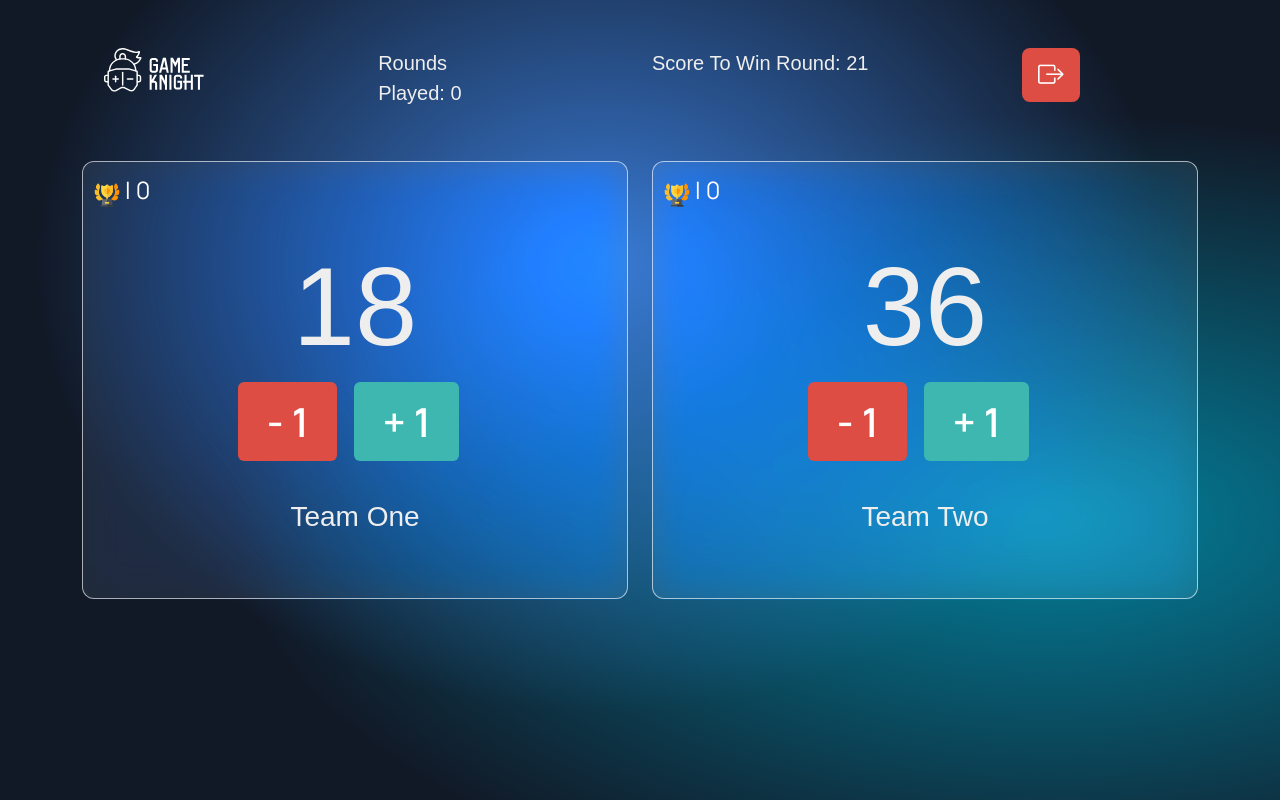
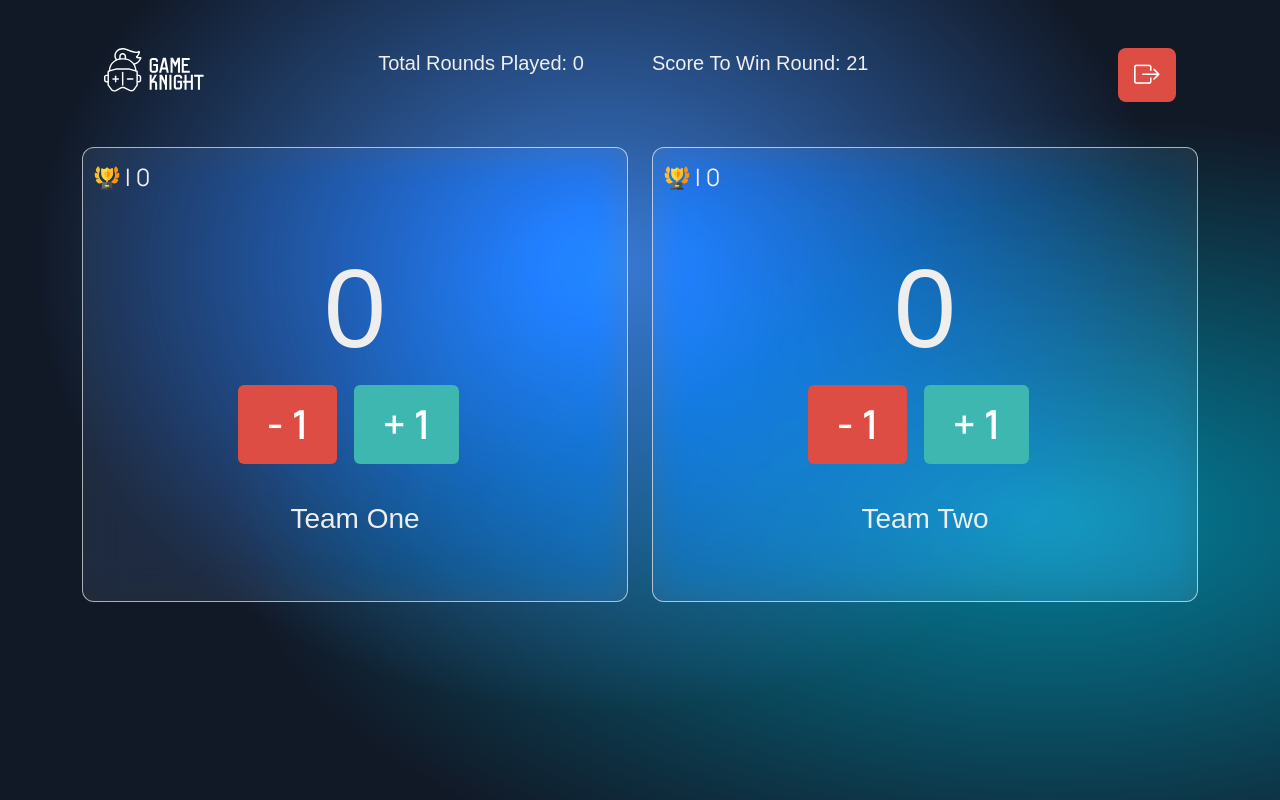
Before and after one commit to kobbysolomon/game-knight, an Angular app: page /two-teams in a window 1280 px wide. Built offline with nearby package versions, Linux system fonts and the light colour scheme; a web font is replaced by a local one.

Commit message:
stable before logic

```diff
--- a/src/app/two-teams/two-teams.component.css
+++ b/src/app/two-teams/two-teams.component.css
@@ -8,16 +8,26 @@
     float: right!important;
 }
 
+.desktop-float-right
+{
+    float: right!important;
+}
+
 .center-mobile {
     text-align: center;
     margin: 0 auto;
 }
 
-.roundsWon {
-    color: #fff;
+.rounds-won {
+    color: #eee;
     font-size: 1.5rem;
     font-family: 'Manrope', sans-serif;
 }
+
+p img {
+    vertical-align: text-bottom;
+}
+
 
 .score-increment-buttons-container .btn {
     font-size: 2.5rem;
@@ -28,6 +38,10 @@
     text-align: center;
     margin-top: 8%;
 }
+
+
+
+
 
 
 
@@ -60,12 +74,36 @@
     .center-on-mobile {
         text-align: center;
         margin: 0 auto;
+        margin-bottom: 10px;
     }
 
+    .center-on-mobile h5 {
+        font-size: 0.9rem;
+        font-weight: 400;
+        font-family: 'Manrope', sans-serif;
+
+    }
 
     .score-increment-buttons-container .btn {
         font-size: 1.7rem;
         padding: 2% 6%;
     }
 
+    .desktop-float-right {
+        float: none!important;
+    }
+
+
 }
+
+
+@media only screen and (min-width: 481px) {
+
+    .desktop-float-right
+    {
+        float: right!important;
+    }
+
+
+
+}
--- a/src/app/two-teams/two-teams.component.html
+++ b/src/app/two-teams/two-teams.component.html
@@ -13,15 +13,19 @@
                 </div>
 
                 <div class="col-md-3 col-sm-12 ">
-                    <h5 class="">Rounds<br>Played: {{roundsPlayed}} </h5>
+                    <div class="center-on-mobile ">
+                    <h5 class="">Total Rounds Played: {{roundsPlayed}} </h5>
+                    </div>
                 </div>
                 <div class="col-md-3 col-sm-12 ">
+                    <div class="center-on-mobile ">
                     <h5 class="">Score To Win Round: {{scoreToWinRound}} </h5>
+                    </div>
                 </div>
 
 
                 <div class="col-md-3  ">
-                    <div class="center-mobile">
+                    <div class="center-mobile desktop-float-right">
                         <button class="btn btn-lg btn-danger negative-btn " data-toggle="tooltip" data-placement="right" title="End Session"><span style="font-size: 1.6rem;"><i
                                     class="bi bi-box-arrow-right"></i></span></button>
 
@@ -36,8 +40,11 @@
         <div class="row">
             <div class="col-md-6 col-sm-12 mb-3">
                 <div class="glass pd-2">
-                    <img width="5%" src="assets\rounds-won-trophy.svg" alt="Trophy image for rounds won"><span
-                        class="roundsWon"> | {{teamOneRoundsWon}}</span>
+                    <p>
+                    <img style="
+                        vertical-align: text-bottom;" width="5%" src="assets\rounds-won-trophy.svg" alt="Trophy image for rounds won">
+                    <span class="rounds-won"> | {{teamOneRoundsWon}}</span>
+                    </p>
                     <div class="top-spacing-small"></div>
                     <div class="pd-4">
                         <div class="row">
@@ -84,9 +91,11 @@
             <div class="col-md-6 col-sm-12 mb-3">
 
 
-                    <div class="glass pd-2">
-                        <img width="5%" src="assets\rounds-won-trophy.svg" alt="Trophy image for rounds won"><span
-                            class="roundsWon"> | {{teamTwoRoundsWon}}</span>
+                    <div class="glass pd-2"> <p>
+                        <img style="
+                            vertical-align: text-bottom;" width="5%" src="assets\rounds-won-trophy.svg" alt="Trophy image for rounds won">
+                        <span class="rounds-won"> | {{teamTwoRoundsWon}}</span>
+                        </p>
                         <div class="top-spacing-small"></div>
                         <div class="pd-4">
                             <div class="row">
--- a/src/app/two-teams/two-teams.component.ts
+++ b/src/app/two-teams/two-teams.component.ts
@@ -1,11 +1,11 @@
-import { Component } from '@angular/core';
+import { Component, OnInit } from '@angular/core';
 
 @Component({
   selector: 'app-two-teams',
   templateUrl: './two-teams.component.html',
   styleUrls: ['./two-teams.component.css']
 })
-export class TwoTeamsComponent {
+export class TwoTeamsComponent implements OnInit {
 
 
   scoreToWinRound: number = 21;
@@ -17,10 +17,16 @@ export class TwoTeamsComponent {
 
 
   teamOneName: string = "Team One";
-  teamOneScore: number = 18;
+  teamOneScore: number = 0;
 
   teamTwoName: string = "Team Two";
-  teamTwoScore: number = 36;
+  teamTwoScore: number = 0;
+
+  isMobile: boolean = false;
+
+  ngOnInit() {
+
+  }
 
 
 
@@ -40,10 +46,4 @@ export class TwoTeamsComponent {
   decreaseTeamTwoScore() {
     this.teamTwoScore -= this.scoreIncrement;
   }
-
-
-
-
-
-
 }
```
